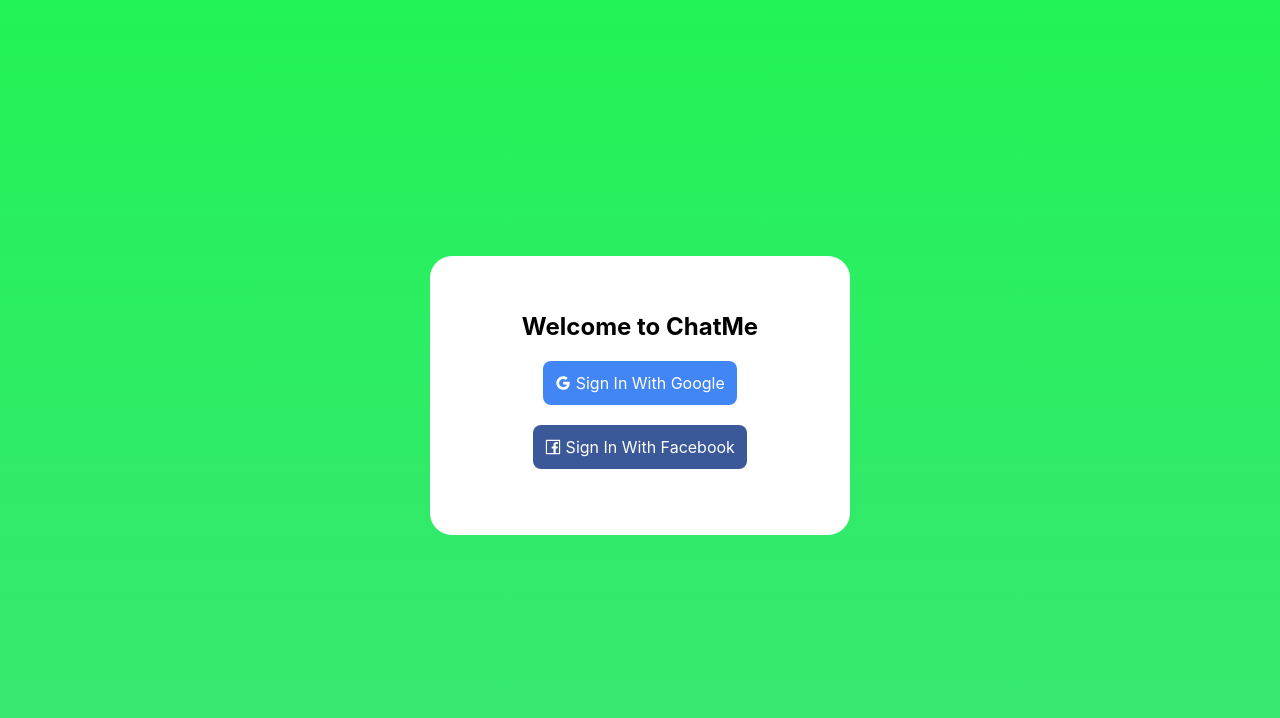
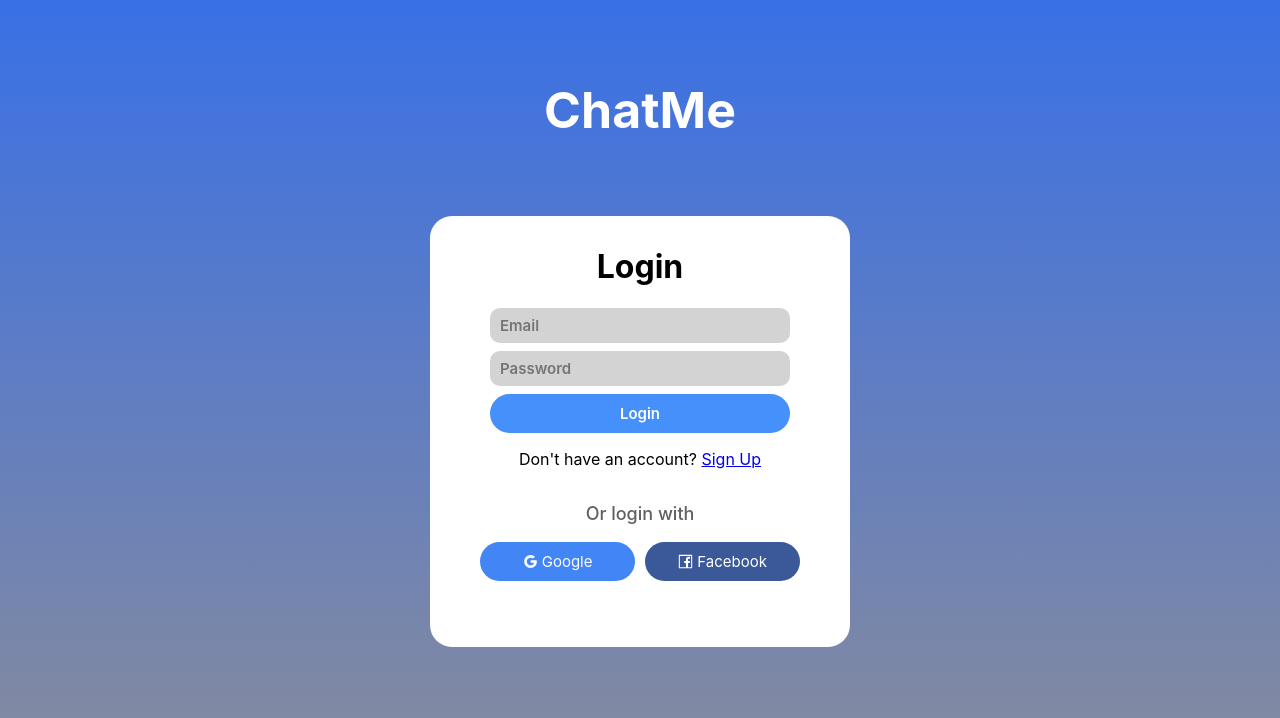
Before and after one commit to KangLin104/react-chat-app, a React app: page / in a window 1280 px wide. Built offline with nearby package versions, Linux system fonts and the light colour scheme; some packages are replaced by stand-ins of ours; no server answers.

Commit message:
sign up and login form

```diff
--- a/package.json
+++ b/package.json
@@ -8,8 +8,10 @@
     "@testing-library/react": "^11.1.0",
     "@testing-library/user-event": "^12.1.10",
     "axios": "^0.21.1",
+    "bootstrap": "^5.0.2",
     "firebase": "^7.20.0",
     "react": "^16.13.1",
+    "react-bootstrap": "^1.6.1",
     "react-chat-engine": "^1.8.10",
     "react-dom": "^16.13.1",
     "react-router-dom": "^5.2.0",
--- a/src/components/App.js
+++ b/src/components/App.js
@@ -6,6 +6,7 @@
 
 import Chats from "./Chats"
 import Login from "./Login"
+import Signup from "./Signup";
 
 function App() {
   return (
@@ -13,7 +14,8 @@
       <Router>
         <AuthProvider>
           <Switch>
-            <Route path="/chats" component={Chats} />
+            <Route exact path="/Chats" component={Chats} />
+            <Route path="/signup" component={Signup}/>
             <Route path="/" component={Login} />
           </Switch>
         </AuthProvider>
--- a/src/components/Chats.js
+++ b/src/components/Chats.js
@@ -1,11 +1,10 @@
-import React, {useRef,useEffect,useState} from 'react';
+import React, {useEffect,useState} from 'react';
 import {useHistory} from 'react-router-dom';
 import {ChatEngine} from 'react-chat-engine';
 import {auth} from '../firebase';
-
 import {useAuth} from '../contexts/AuthContext';
 import axios from 'axios';
-import { database } from 'firebase';
+
 
 const Chats = () =>{
 
@@ -15,7 +14,7 @@
 
     const handleLogout= async () =>{
         await auth.signOut();
-        history.push('/');
+        history.push('/login');
     }
 
     const getFile= async (url) => {
@@ -27,7 +26,7 @@
 
     useEffect(() => {
         if(!user){
-            history.push('/');
+            history.push('/login');
             return;
         }
 
@@ -54,7 +53,10 @@
 
             getFile(user.photoURL)
                 .then((avatar) =>{
-                    formdata.append('avatar',avatar, avatar.name)
+                    if(user.photoURL!==null){
+                        formdata.append('avatar',avatar, avatar.name)
+
+                    }
 
                     axios.post('https://api.chatengine.io/users/',
                         formdata,
--- a/src/components/Login.js
+++ b/src/components/Login.js
@@ -1,31 +1,78 @@
-import React from "react";
+
+import React, {useRef,useState} from "react";
 import {GoogleOutlined, FacebookOutlined} from '@ant-design/icons';
 import 'firebase/app';
 import {auth} from '../firebase';
 import firebase from "firebase/app";
+import { useAuth } from '../contexts/AuthContext';
+import { Alert } from 'react-bootstrap';
+import {Link} from 'react-router-dom';
+
 //import forbase and auth (google and facebook)
 
 
 //set login in front page
-const Login = () => {
+
+export default function Login() {
+        const emailRef=useRef(null);
+        const passwordRef=useRef(null);
+        const {login} = useAuth(null);
+        const [error,setError]=useState('');
+        const [loading,setLoading]= useState(false);
+
+
+        const handleSubmit = async (e) =>{
+            e.preventDefault();
+            try{
+                setError('')
+                setLoading(true)
+                await login(emailRef.current.value,passwordRef.current.value)
+            } catch{
+                setError('Fail to Log in')
+            }
+                setLoading(false)
+
+        };
+
 
     return(
-        <div id='login-page'>
-            <div id='login-card'>
-                <h2>Welcome to ChatMe</h2>
-                <div className='login-button google'
-                    onClick={() => auth.signInWithRedirect(new firebase.auth.GoogleAuthProvider())}>
-                    <GoogleOutlined/> Sign In With Google
-                </div>
+        //login form
+        <div id='main-page'>
+        <h2 className='title'>ChatMe</h2>
+        <div id='main-card'>
 
-                <br/><br/>
+            <div className='main-form'>
 
-                <div className='login-button facebook'
-                    onClick={() => auth.signInWithRedirect(new firebase.auth.FacebookAuthProvider())}>
-                    <FacebookOutlined/> Sign In With Facebook
+                {error && <Alert varient='danger'>{error}</Alert>}
+                <form action="" onSubmit={handleSubmit}>
+                    <h1>Login</h1>
+                    <input type="email"  placeholder="Email" ref={emailRef} required/>
+                    <input type="password" placeholder="Password" ref={passwordRef} required/>
+                    <button disabled={loading}>
+                    Login</button>
+                    <p>Don't have an account? <Link
+                    to='/signup'
+                    className='Sign-up'>Sign Up</Link>
+                    </p>
+                </form>
+            </div>
+
+
+            <div className='login-seprate'>
+
+                <p>Or login with</p>
+            </div>
+            <div className='login-button google'
+                onClick={() => auth.signInWithRedirect(new firebase.auth.GoogleAuthProvider())}>
+                <GoogleOutlined/> Google
+            </div>
+
+
+            <div className='login-button facebook'
+                 onClick={() => auth.signInWithRedirect(new firebase.auth.FacebookAuthProvider())}>
+                <FacebookOutlined/> Facebook
                 </div>
             </div>
         </div>
     );
 }
-export default Login;
--- /dev/null
+++ b/src/components/Signup.js
@@ -0,0 +1,79 @@
+import React, {useRef, useState} from 'react';
+import {GoogleOutlined, FacebookOutlined} from '@ant-design/icons';
+import 'firebase/app';
+import {auth} from '../firebase';
+import firebase from "firebase/app";
+import { useAuth } from '../contexts/AuthContext';
+import { Alert } from 'react-bootstrap';
+import {Link} from 'react-router-dom';
+
+
+export default function Signup(){
+    const emailRef=useRef();
+    const passwordRef=useRef();
+    const passwordConfirmRef=useRef();
+    const {signup} = useAuth();
+    const [error,setError]=useState('');
+    const [loading,setLoading]= useState(false)
+
+    //sign up button function
+
+    async function handleSubmit(e){
+        e.preventDefault()
+
+        if(passwordRef.current.value !== passwordConfirmRef.current.value ){
+            return setError('password do not match')
+        }
+
+
+        try{
+            setError('')
+            setLoading(true)
+            await signup(emailRef.current.value,passwordRef.current.value)
+        } catch{
+            setError('Fail to create an account')
+        }
+            setLoading(false)
+
+    }
+
+    return(
+        //sign up form
+        <div id='main-page'>
+        <h2 className='title'>ChatMe</h2>
+        <div id='main-card'>
+
+            <div className='main-form'>
+
+                {error && <Alert varient='danger'>{error}</Alert>}
+                <form action="" onSubmit={handleSubmit}>
+                    <h1>Sign Up</h1>
+                    <input type="email"  placeholder="Email" ref={emailRef} required/>
+                    <input type="password" placeholder="Password" ref={passwordRef} required/>
+                    <input type="password"  placeholder=" Password Confirmation" ref={passwordConfirmRef} required/>
+                    <button disabled={loading} onClick={() => auth.signInWithRedirect(new firebase.auth.EmailAuthProvider())}>Sign Up</button>
+                    <p>Have an account? <Link
+                    to='/login'
+                    className='Sign-up'>Log In</Link>
+                    </p>
+                </form>
+            </div>
+
+            <div className='login-seprate'>
+                <p>Or login with</p>
+            </div>
+
+            <div className='login-button google'
+                onClick={() => auth.signInWithRedirect(new firebase.auth.GoogleAuthProvider())}>
+                <GoogleOutlined/> Google
+            </div>
+
+
+            <div className='login-button facebook'
+                onClick={() => auth.signInWithRedirect(new firebase.auth.FacebookAuthProvider())}>
+                <FacebookOutlined/> Facebook
+            </div>
+        </div>
+    </div>
+    )
+}
--- a/src/contexts/AuthContext.js
+++ b/src/contexts/AuthContext.js
@@ -10,18 +10,29 @@
 export const AuthProvider = ({children}) =>{
     const [loading, setLoading] = useState(true);
     const [user, setUser] = useState(null);
-    const history = useHistory()
+    const history = useHistory();
+
+    function signup(email,password) {
+        return auth.createUserWithEmailAndPassword(email,password)
+    }
+
+    function login(email,password){
+        return auth.signInWithEmailAndPassword(email,password)
+    }
+
+
 //grab the user state
     useEffect(() => {
         auth.onAuthStateChanged((user)=> {
             console.log(user);
             setUser(user);
             setLoading(false);
-            if(user) history.push('/chats');
+            if(user){
+            history.push('/chats');}
         })
     }, [user, history]);
 
-const value= {user};
+const value= {user,login,signup};
 
 return(
     <AuthContext.Provider value={value}>
--- a/src/firebase.js
+++ b/src/firebase.js
@@ -1,7 +1,7 @@
 import firebase from 'firebase/app';
 import "firebase/auth";
 
-export const auth= firebase.initializeApp({
+const app= firebase.initializeApp({
     apiKey: "AIzaSyBn3VfX51TSYYt23iemXF4vm5JRYZC57LQ",
     authDomain: "chat-app-ad3e5.firebaseapp.com",
     projectId: "chat-app-ad3e5",
@@ -9,4 +9,6 @@
     messagingSenderId: "147511768236",
     appId: "1:147511768236:web:e803a834172fec9b7f5b09",
     measurementId: "G-3FJMY44SJF"
-  }).auth();
+  })
+export const auth=app.auth();
+export default app;
--- a/src/index.css
+++ b/src/index.css
@@ -19,7 +19,7 @@
 .nav-bar {
   width: 100%;
   height: 66px;
-  background-color: #1ce002;
+  background-color: #023de0;
 }
 
 .logo-tab {
@@ -48,8 +48,8 @@
 
 /* Login Page */
 
-#login-page {
-  background-image: linear-gradient(#22f356, #39e673);
+#main-page {
+  background-image: linear-gradient(#3970e6, #898c9b);
   position: absolute;
   top: 0px;
   bottom: 0px;
@@ -57,11 +57,22 @@
   right: 0px;
 }
 
-#login-card {
+.title{
+  width: 100%;
+  text-align: center;
+  position: absolute;
+  margin-top: 80px;
+  font-size: 50px;
+  font-weight: 700px;
+  color: white;
+
+}
+
+#main-card {
   position: relative;
-  top: calc(50vh - 144px);
+  top: calc(45vh - 144px);
   left: calc(50vw - 210px);
-  padding-top: 36px;
+  padding-top: 10px;
   padding-bottom: 66px;
   width: 420px;
   text-align: center;
@@ -69,22 +80,74 @@
   border-radius: 22px;
 }
 
+.main-form{
+  max-width: 300px;
+  margin-left: auto;
+  margin-right: auto;
+
+}
+.main-form form{
+  display:grid;
+  flex-direction: column;
+}
+.main-form input{
+  border:none;
+  background-color: #d3d3d3;
+  margin-bottom: 8px;
+  border-radius: 10px;
+  padding:8px 0px;
+  text-indent: 10px;
+  outline:none;
+  font-size: 15px;
+  font-weight: 600;
+}
+.main-form button{
+  margin-bottom: 10px;
+  border-radius: 20px;
+  padding:10px 0px;
+  border:none;
+  background-color: #4690fb ;
+  color:white;
+  font-size: 15px;
+  font-weight: 600;
+  margin-bottom: 0px;
+}
+
+.login-form p{
+  font-size: 15px;
+}
+.Sign-up:hover{
+  text-decoration: underline;
+
+}
+
+.login-seprate{
+  font-weight: 500;
+  font-size: 18px;
+  color: #5f6061;
+}
+
 .login-button {
   cursor: pointer;
   color: white;
-  padding: 12px;
-  border-radius: 8px;
+  padding: 10px ;
+  border-radius: 30px;
+  width: 135px;
   display: inline-block;
+  font-size: 15px;
 }
 
 .facebook {
   background-color: #3b5998;
+  margin-left:10px;
 
 }
 
 .google {
   background-color: #4285f4;
   color: white;
+
+
 }
 
 #loading-container {
```
Also changed, not shown: api/createUser.js (added, +11 -0 lines), 1 other file.
